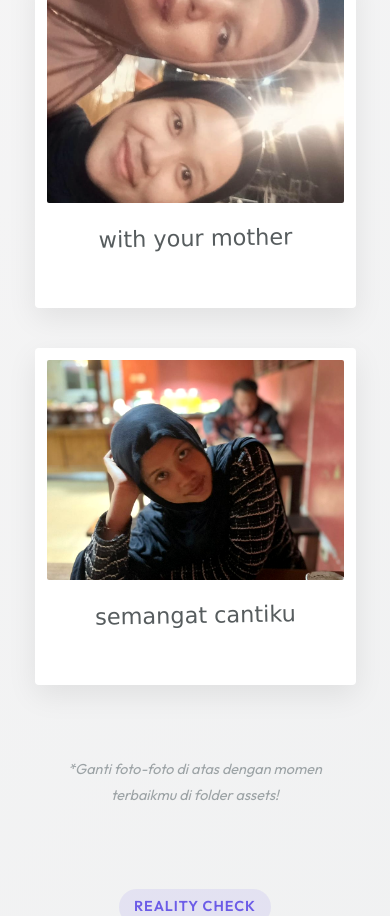
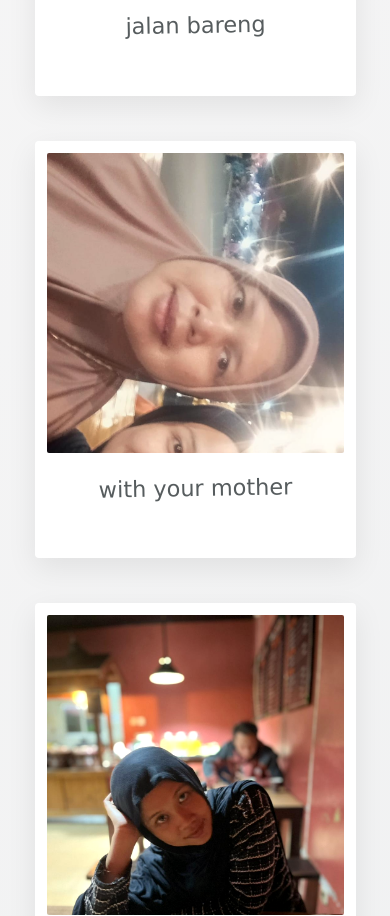
Before and after one commit to aldikagagah/pejuang_munaqosah, a plain HTML site: page index.html in a window 390 px wide. Shown: the part 2644-3560 px from the top of the page. Drawn offline with nearby package versions, Linux system fonts and the light colour scheme.

Commit message:
update size image

```diff
--- a/index.html
+++ b/index.html
@@ -134,9 +134,9 @@
             <div class="caption">semangat cantiku</div>
           </div>
         </div>
-        <p class="note-text">
+        <!-- <p class="note-text">
           <em>*Ganti foto-foto di atas dengan momen terbaikmu di folder assets!</em>
-        </p>
+        </p> -->
       </section>
 
       <!-- SECTION 3: REALITY CHECK -->
--- a/style.css
+++ b/style.css
@@ -294,6 +294,7 @@ section.active, section.visible {
     width: 100%;
     height: 100%;
     object-fit: cover;
+    object-position: top center; /* Focus on faces by default */
     filter: sepia(10%) contrast(1.05); /* Modern clean filter */
     transition: transform 0.8s ease;
     display: block;
@@ -581,7 +582,16 @@ section.active, section.visible {
     .gallery-item {
         width: 100%;
         transform: none !important; /* No rotation */
-        margin-bottom: 20px;
+        margin-bottom: 25px;
+    }
+
+    /* Make image container taller on mobile so faces are visible */
+    .img-wrapper {
+        height: 300px;
+    }
+
+    .gallery-item img {
+        object-position: top center; /* Focus on faces */
     }
 
     .gallery-item:hover {
```
